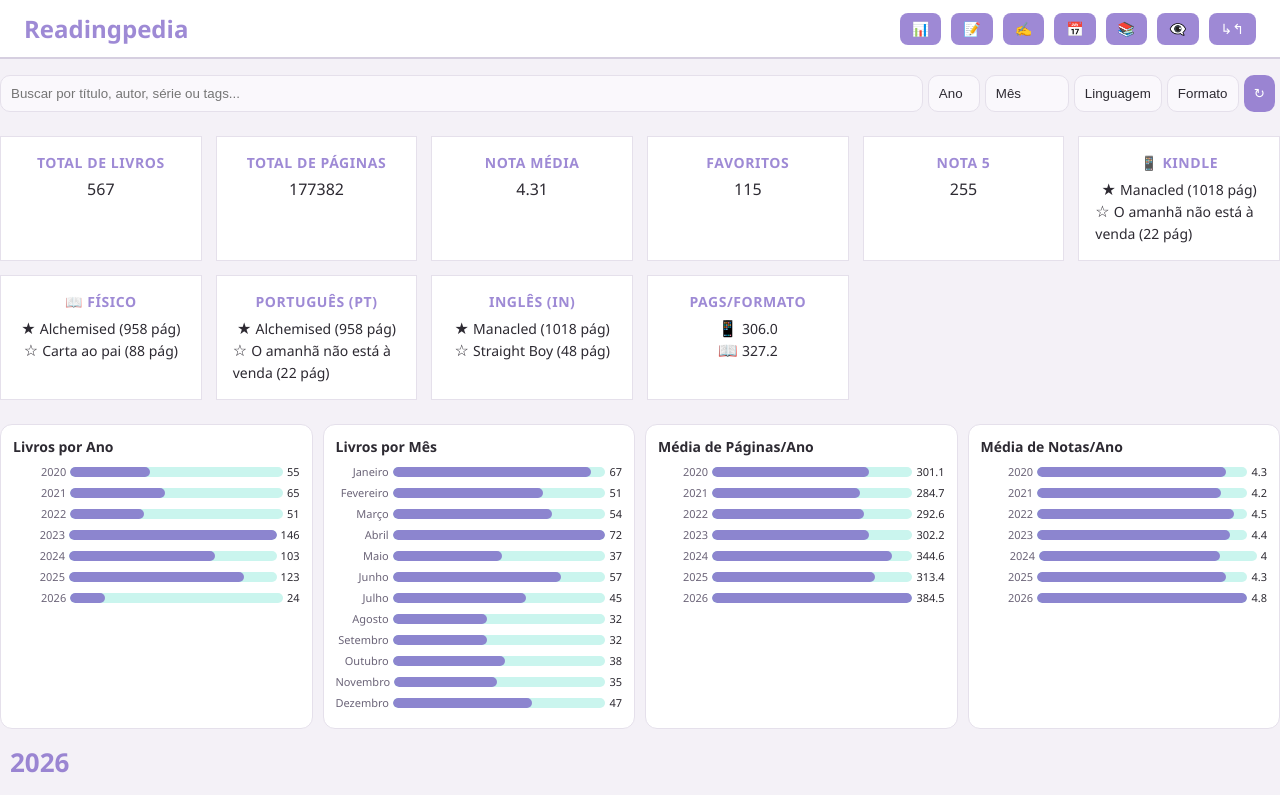
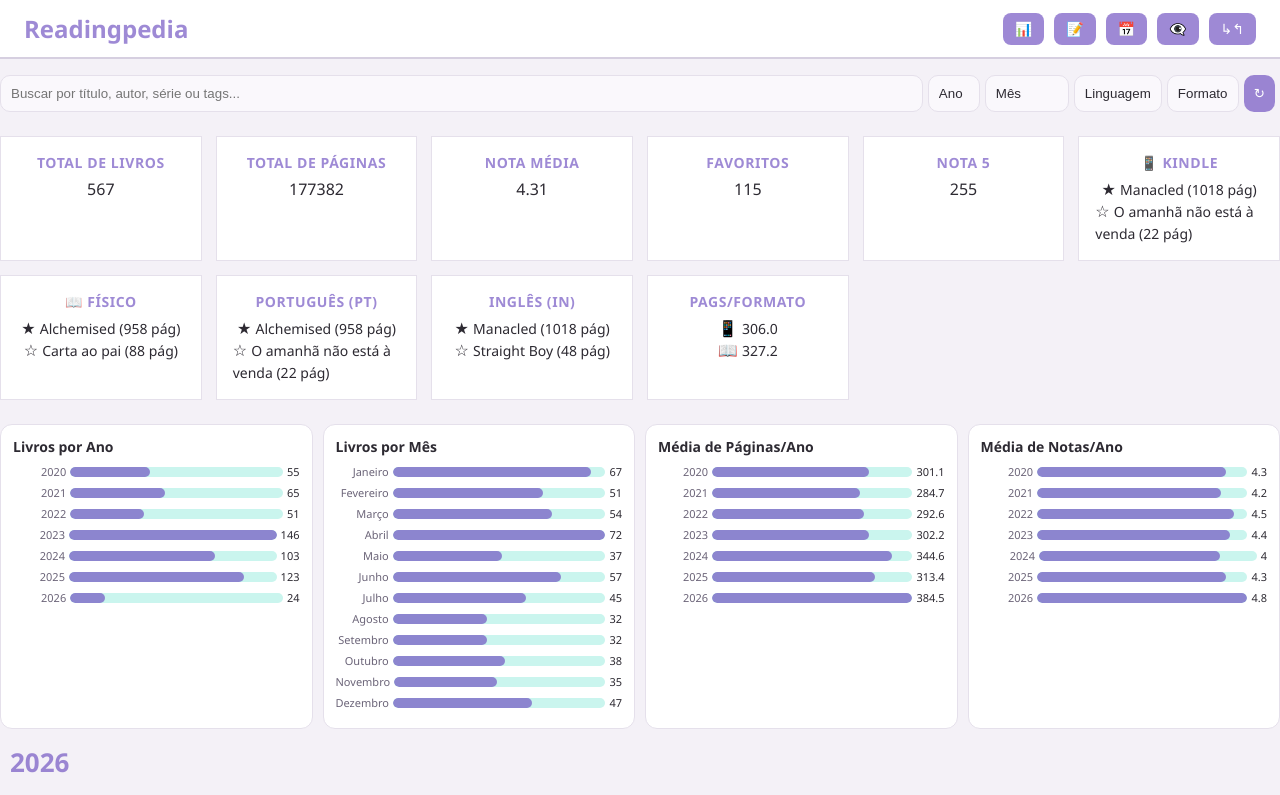
Before and after one commit to riversonng/covered, a plain HTML site: page index.html in a window 1280 px wide. Shown: the top 795 px of the page. Drawn offline with Linux system fonts and the light colour scheme.

Commit message:
Update index.html

```diff
--- a/index.html
+++ b/index.html
@@ -491,9 +491,7 @@ select:focus{
   <div class="header-buttons">
     <button id="index">📊</button>
     <button id="tables">📝</button>
-    <button id="authors">✍️</button>
     <button id="flashs">📅</button>
-    <button id="reading">📚</button>
     <button id="story">👁️‍🗨️</button>
     <button id="form">↳↰</button>
 </header>
@@ -944,7 +942,7 @@ document.addEventListener("DOMContentLoaded", ()=>{
   document.body.className = localStorage.getItem("selectedTheme") || "theme-dark";
 });
 
-["index","flashs","tables","form","reading", "story", "authors"].forEach(id=>{
+["index","flashs","tables","form","story"].forEach(id=>{
   document.getElementById(id)?.addEventListener("click",()=> location.href = id+".html");
 });
 
```
